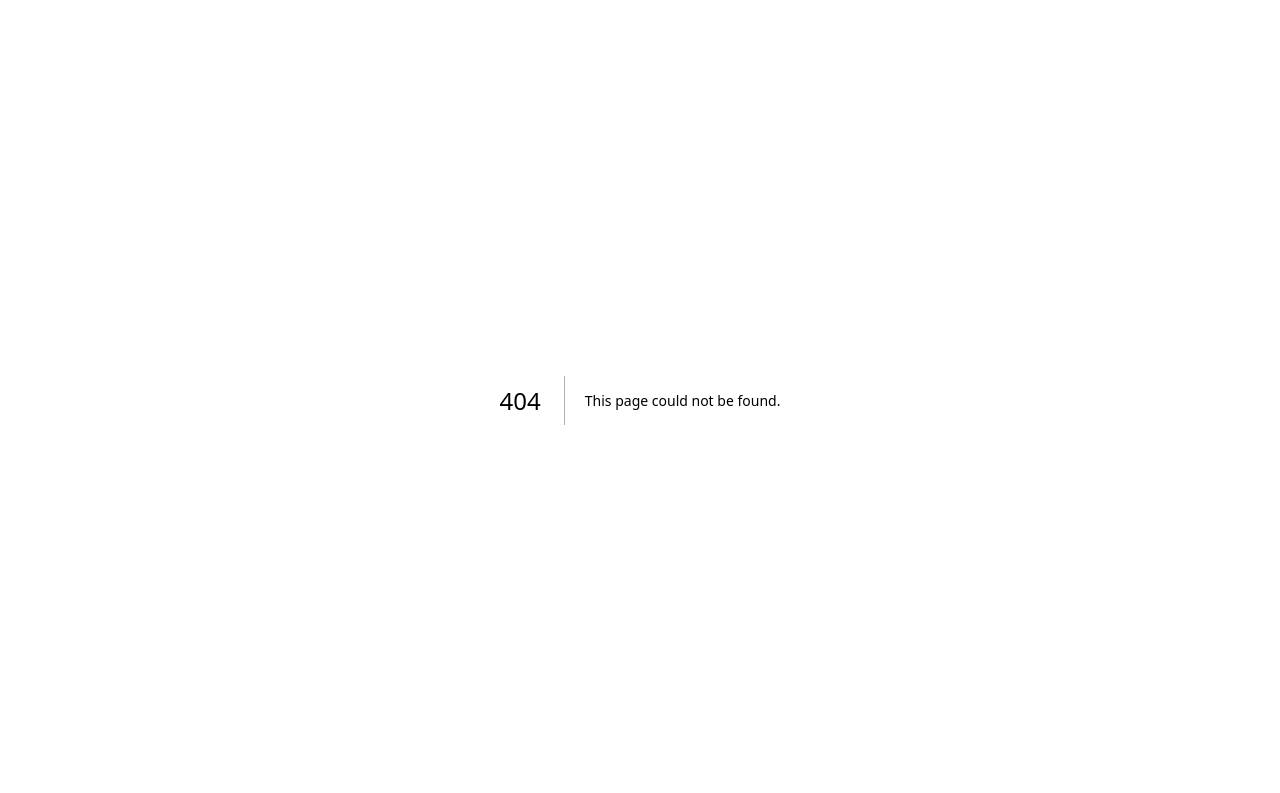
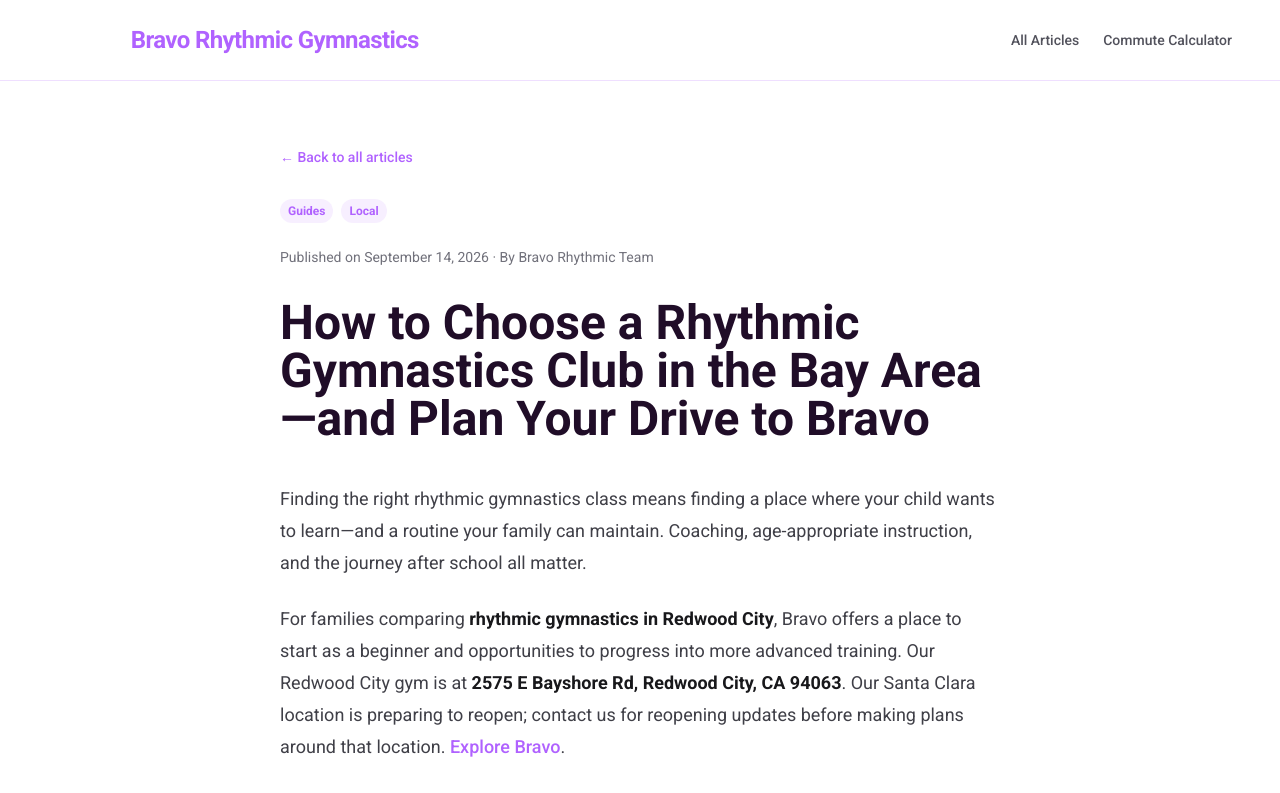
Before and after one commit to spkonovalov/bravorhythmic, a Next.js app: page /articles/bravo-rhythmic-gymnastics-bay-area-guide in a window 1280 px wide. Before the commit this address had no page. Shown: the top 793 px of the page. Built offline with nearby package versions, Linux system fonts and the light colour scheme.

Commit message:
Fix homepage card links and render real article page

```diff
--- /dev/null
+++ b/src/app/articles/bravo-rhythmic-gymnastics-bay-area-guide/page.tsx
@@ -0,0 +1,87 @@
+import fs from "fs";
+import path from "path";
+import Link from "next/link";
+import Image from "next/image";
+import ReactMarkdown from "react-markdown";
+import remarkGfm from "remark-gfm";
+
+export const metadata = {
+  title: "The Ultimate Guide to Rhythmic Gymnastics in the Bay Area | Bravo Rhythmic",
+  description: "Discover the best programs, competitive levels, and what to expect when enrolling your child in rhythmic gymnastics across Silicon Valley and the Bay Area.",
+};
+
+export default function ArticlePage() {
+  const filePath = path.join(process.cwd(), "articles", "bravo-rhythmic-gymnastics-bay-area-guide.md");
+  let content = "";
+  try {
+    content = fs.readFileSync(filePath, "utf-8");
+  } catch (error) {
+    content = "Article not found.";
+  }
+
+  // Remove the h1 from the markdown content as we will render it explicitly
+  // or let react-markdown handle it. Let's let react-markdown handle it,
+  // but apply tailwind typography styles.
+
+  return (
+    <div className="flex flex-col min-h-screen bg-white font-sans text-bravo-dark">
+      {/* Header */}
+      <header className="w-full py-6 px-6 md:px-12 border-b border-bravo-purple/20 bg-white sticky top-0 z-10">
+        <div className="max-w-7xl mx-auto flex justify-between items-center">
+          <Link href="/" className="flex items-center gap-3">
+            <Image src="/Bravo_1.svg" alt="Bravo Rhythmic Gymnastics Logo" width={32} height={32} className="h-8 w-auto" />
+            <span className="text-xl md:text-2xl font-bold tracking-tight text-bravo-purple">
+              Bravo Rhythmic Gymnastics
+            </span>
+          </Link>
+          <nav className="hidden md:flex gap-6 text-sm font-medium text-zinc-600">
+            <Link href="/" className="hover:text-bravo-purple transition-colors">All Articles</Link>
+            <Link href="/commute-calculator" className="hover:text-bravo-purple transition-colors">Commute Calculator</Link>
+          </nav>
+        </div>
+      </header>
+
+      {/* Article Content */}
+      <main className="flex-1 w-full max-w-3xl mx-auto py-16 px-6">
+        <div className="mb-8">
+          <Link href="/" className="text-sm text-bravo-purple font-medium hover:underline mb-8 inline-block">
+            ← Back to all articles
+          </Link>
+          <div className="flex gap-2 mb-6">
+            <span className="bg-bravo-purple/10 text-bravo-purple text-xs font-semibold px-2 py-1 rounded-full">Guides</span>
+            <span className="bg-bravo-purple/10 text-bravo-purple text-xs font-semibold px-2 py-1 rounded-full">Local</span>
+          </div>
+          <p className="text-zinc-500 text-sm">Published on September 14, 2026 · By Bravo Rhythmic Team</p>
+        </div>
+
+        <article className="prose prose-zinc lg:prose-lg max-w-none prose-headings:text-bravo-dark prose-a:text-bravo-purple hover:prose-a:text-bravo-purple/80 prose-a:no-underline hover:prose-a:underline">
+          <ReactMarkdown remarkPlugins={[remarkGfm]}>
+            {content}
+          </ReactMarkdown>
+        </article>
+
+        <div className="mt-16 pt-8 border-t border-zinc-200">
+          <h4 className="font-bold text-lg mb-4">Share this guide</h4>
+          <div className="flex gap-4">
+            <button className="px-4 py-2 bg-zinc-100 hover:bg-zinc-200 rounded-full text-sm font-medium transition-colors">
+              Copy Link
+            </button>
+            <Link href="/commute-calculator" className="px-4 py-2 bg-bravo-purple text-white hover:bg-bravo-purple/90 rounded-full text-sm font-medium transition-colors">
+              Try the Commute Calculator
+            </Link>
+          </div>
+        </div>
+      </main>
+
+      {/* Footer */}
+      <footer className="w-full py-12 px-6 border-t border-zinc-200 bg-white mt-12">
+        <div className="max-w-7xl mx-auto flex flex-col md:flex-row justify-between items-center gap-4">
+          <div className="text-bravo-dark font-bold text-lg">Bravo Rhythmic</div>
+          <div className="text-sm text-zinc-500">
+            © {new Date().getFullYear()} Bravo Rhythmic. All rights reserved.
+          </div>
+        </div>
+      </footer>
+    </div>
+  );
+}
--- a/src/app/globals.css
+++ b/src/app/globals.css
@@ -1,7 +1,7 @@
 @import "tailwindcss";
+@plugin "@tailwindcss/typography";
 @import "tw-animate-css";
 @import "shadcn/tailwind.css";
-@plugin "@tailwindcss/typography";
 
 @custom-variant dark (&:is(.dark *));
 
--- a/src/app/page.tsx
+++ b/src/app/page.tsx
@@ -7,8 +7,8 @@
 const articles = [
   {
     id: "bravo-rhythmic-gymnastics-bay-area-guide",
-    title: "The Ultimate Guide to Rhythmic Gymnastics in the Bay Area",
-    excerpt: "Discover the best programs, competitive levels, and what to expect when enrolling your child in rhythmic gymnastics across Silicon Valley and the Bay Area.",
+    title: "How to Choose a Rhythmic Gymnastics Club in the Bay Area",
+    excerpt: "Finding the right rhythmic gymnastics class means finding a place where your child wants to learn—and a routine your family can maintain.",
     date: "September 14, 2026",
     author: "Bravo Rhythmic Team",
     tags: ["Guides", "Local"],
@@ -112,11 +112,11 @@
 
         <div className="grid grid-cols-1 md:grid-cols-2 lg:grid-cols-3 gap-8">
           {articles.map((article) => (
-            <Card key={article.id} className="flex flex-col overflow-hidden border-zinc-200 hover:shadow-md transition-shadow group bg-white">
+            <Card key={article.id} className="relative flex flex-col overflow-hidden border-zinc-200 hover:shadow-md transition-shadow group bg-white">
               <CardHeader className="pb-4">
                 <div className="flex gap-2 mb-3 flex-wrap">
                   {article.tags.map(tag => (
-                    <Badge key={tag} className="bg-bravo-purple/10 text-bravo-purple hover:bg-bravo-purple/20 border-none">
+                    <Badge key={tag} className="bg-bravo-purple/10 text-bravo-purple hover:bg-bravo-purple/20 border-none relative z-10">
                       {tag}
                     </Badge>
                   ))}
```
